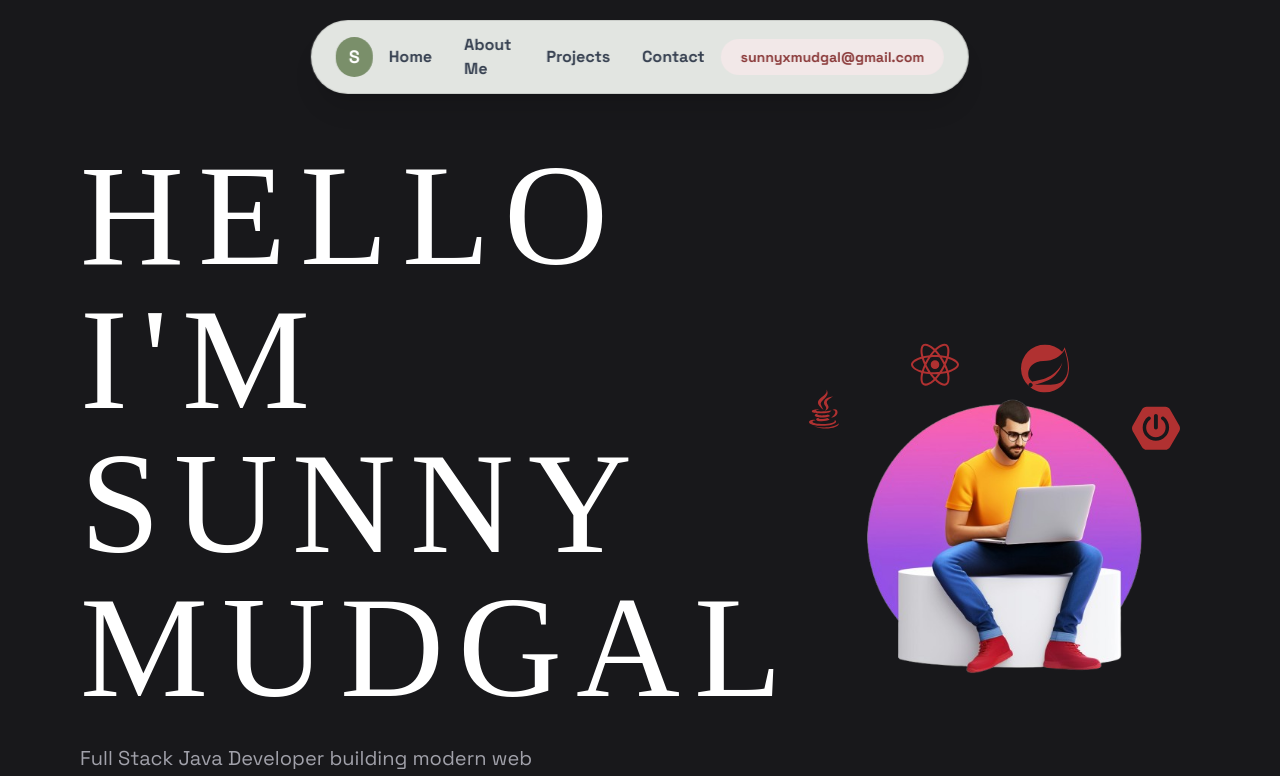
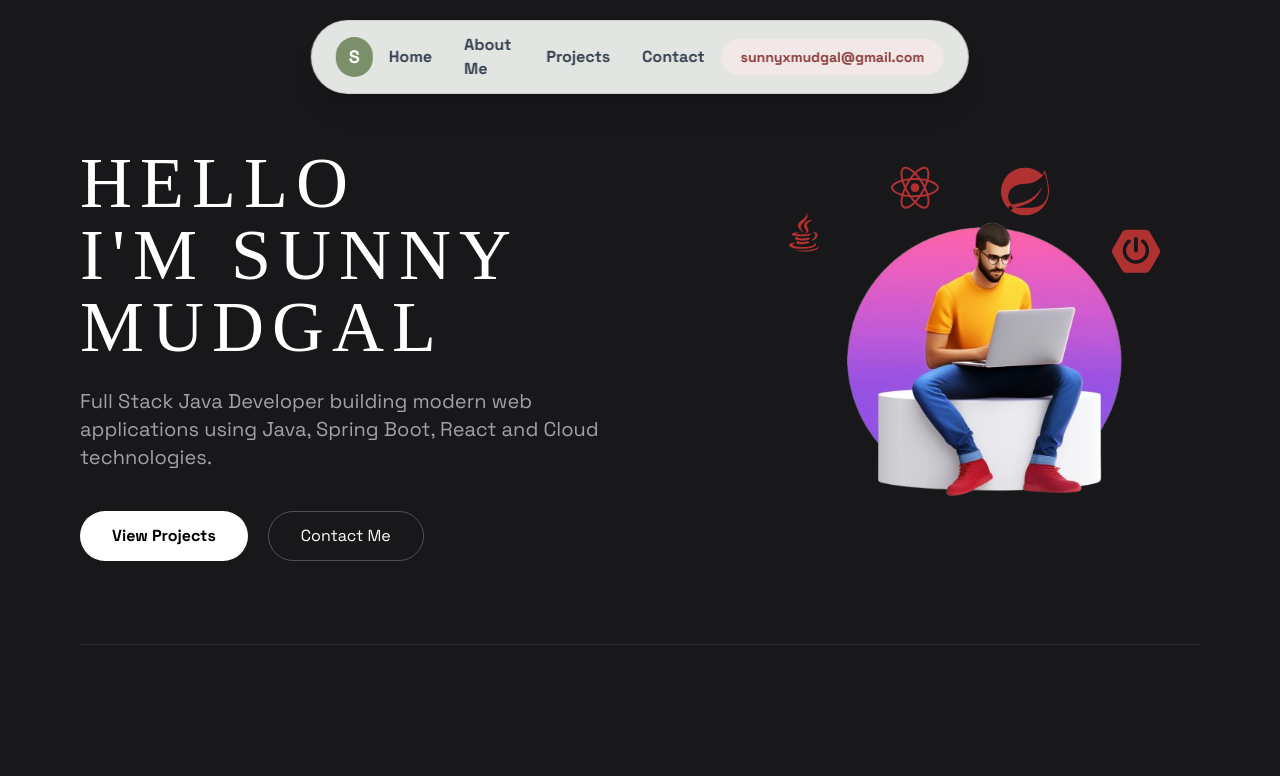
Before and after one commit to sunnnymudgal/PortfolioWebsite, a React (Vite) app: page / in a window 1280 px wide. Shown: the top 776 px of the page. Built offline with nearby package versions, Linux system fonts and the light colour scheme; a web font is replaced by a local one.

Commit message:
Update LandingPage.jsx

```diff
--- a/src/components/LandingPage.jsx
+++ b/src/components/LandingPage.jsx
@@ -24,8 +24,8 @@
                 animate={{ opacity: 1, y: 0 }}
                 transition={{ delay: index * 0.2 }}
                 className="uppercase font-[majormono]
-                text-5xl sm:text-6xl md:text-7xl lg:text-8xl xl:text-[9rem]
-                leading-tight tracking-[8px] md:tracking-[14px]"
+text-3xl sm:text-4xl md:text-5xl lg:text-6xl xl:text-7xl
+leading-tight tracking-[4px] md:tracking-[8px]"
               >
                 {item}
               </motion.h1>
```
